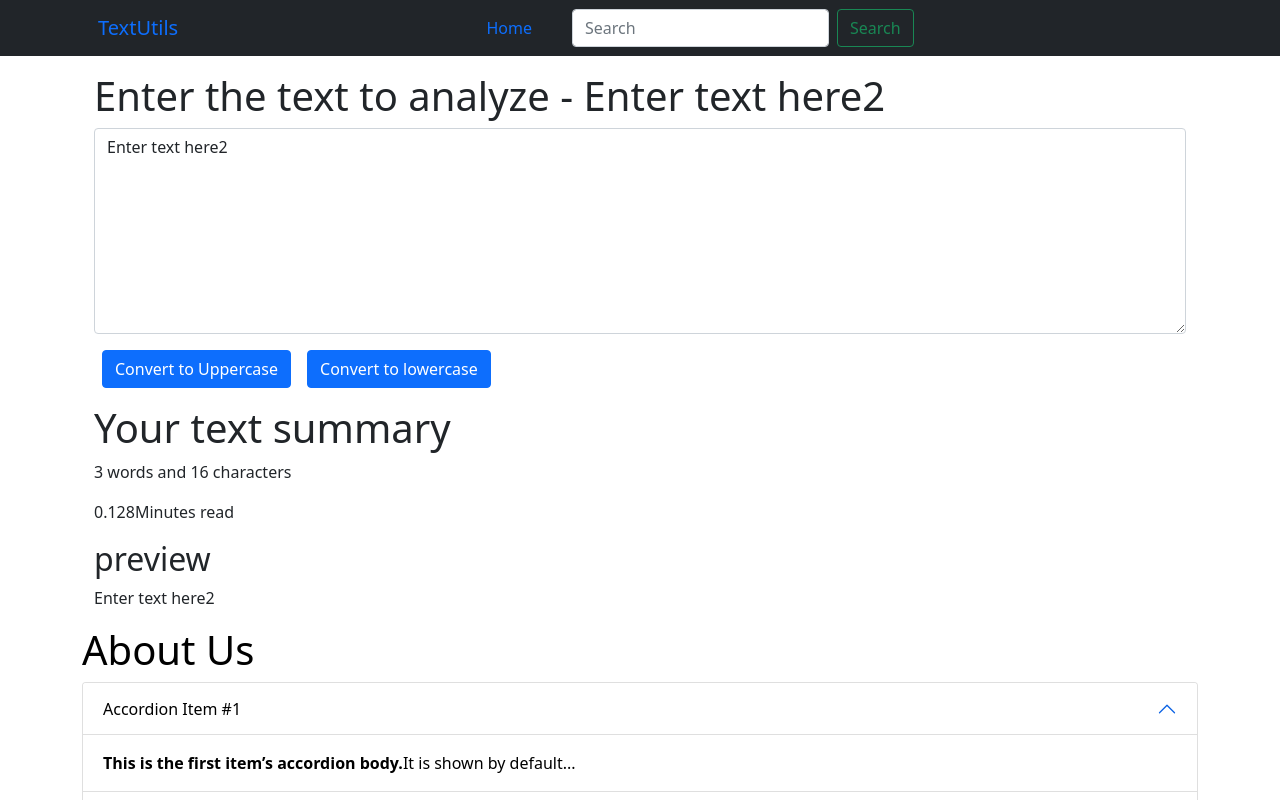
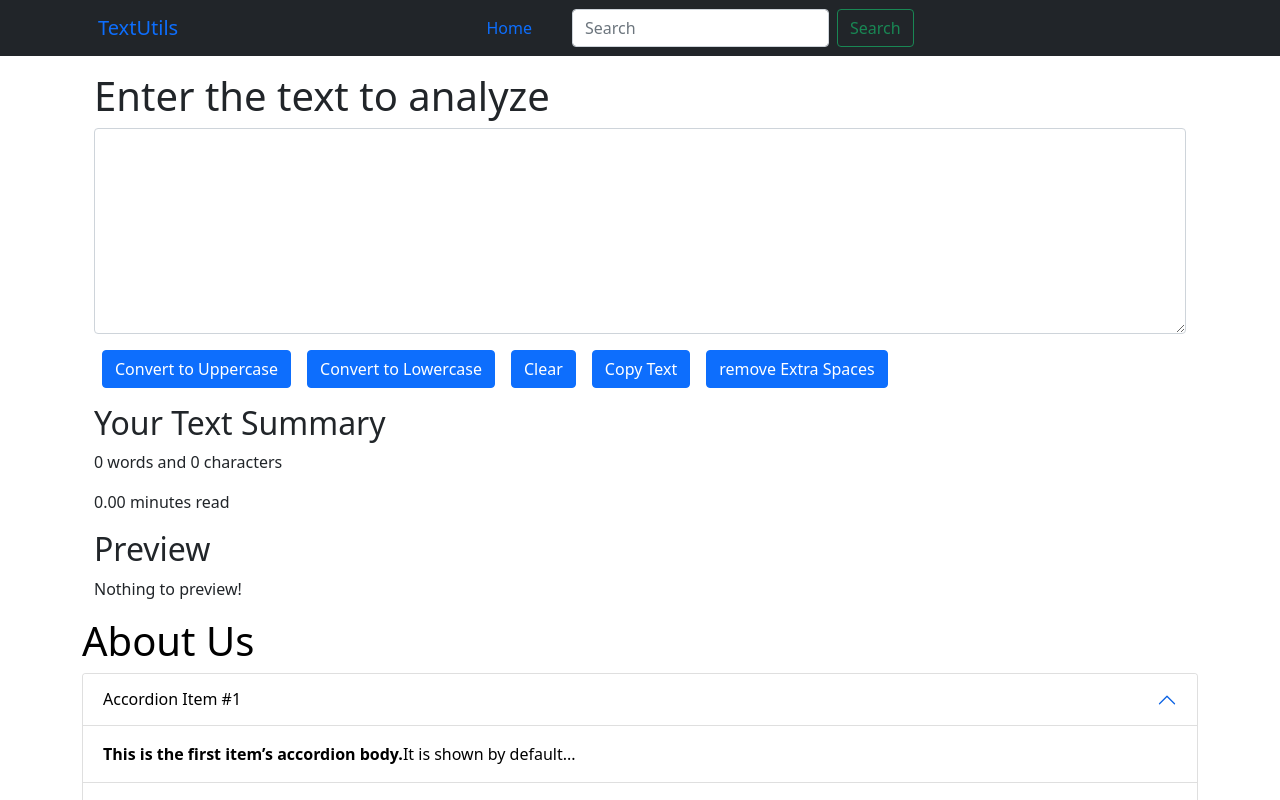
Before and after one commit to Rehanshahii109/codewithharry, a React (Vite) app in the folder prototypes/: page / in a window 1280 px wide. Shown: the top 800 px of the page. Built offline with nearby package versions, Linux system fonts and the light colour scheme.

Commit message:
add copy btn and remove extra space btn

```diff
--- a/prototypes/src/components/TextForm.jsx
+++ b/prototypes/src/components/TextForm.jsx
@@ -1,28 +1,43 @@
 import React, { useState } from 'react';
 
 export default function TextForm(props) {
-  const [text, setText] = useState("Enter text here2");
+  const [text, setText] = useState("");
 
   const handleUpClick = () => {
-    // console.log("Uppercase was clicked " + text);
-    let newText = text.toUpperCase();
-    setText(newText); // Only keep this
-  }
+    setText(text.toUpperCase());
+  };
+
   const handleLoClick = () => {
-    // console.log("Uppercase was clicked " + text);
-    let newText = text.toLowerCase();
-    setText(newText); // Only keep this
-  }
+    setText(text.toLowerCase());
+  };
+
+  const handleClearClick = () => {
+    setText("");
+  };
 
   const handleOnChange = (event) => {
-    // console.log("On change");
     setText(event.target.value);
-  }
+  };
+
+  const handleCopy = () => {
+    const textArea = document.getElementById("Mybox");
+    textArea.select();
+    navigator.clipboard.writeText(textArea.value);
+  };
+
+
+   const handleExtraSpaces = () => {
+    let newText = text.split(/[ ]+/);
+    setText(newText.join(" "));
+    };
+  const wordCount = text.trim() === "" ? 0 : text.trim().split(/\s+/).length;
+  const charCount = text.length;
+  const readingTime = (wordCount * 0.008).toFixed(2);
 
   return (
     <>
-    <div className='container'>
-      <h1>{props.heading} - {text}</h1>
+      <div className="container">
+        <h1>{props.heading}</h1>
         <div className="mb-3">
           <textarea
             className="form-control"
@@ -36,22 +51,25 @@ export default function TextForm(props) {
           Convert to Uppercase
         </button>
         <button className="btn btn-primary mx-2" onClick={handleLoClick}>
-        Convert to lowercase
+          Convert to Lowercase
+        </button>
+        <button className="btn btn-primary mx-2" onClick={handleClearClick}>
+          Clear
+        </button>
+        <button className="btn btn-primary mx-2" onClick={handleCopy}>
+          Copy Text
+        </button>
+        <button className="btn btn-primary mx-2" onClick={handleExtraSpaces}>
+          remove Extra Spaces
         </button>
       </div>
+
       <div className="container my-3">
-        <h1>Your text summary</h1>
-        {/* <p>{text.split('').length} words and {text.length}characters</p> */}
-        <p>{text.trim() === "" ? 0 : text.trim().split(/\s+/).length} words and {text.length} characters</p>
-      <p>{0.008 *text.split('').length }Minutes read</p>
-      <h2>preview</h2>
-      <p>{text}</p>
-        {/* Part	Purpose
-text.trim()	Remove unwanted leading/trailing spaces
-=== "" ? 0 :	Ensure blank text gives 0 words
-.split(/\s+/)	Split text by whitespace to count words accurately
-text.length	Count every character including space */}
-
+        <h2>Your Text Summary</h2>
+        <p>{wordCount} words and {charCount} characters</p>
+        <p>{readingTime} minutes read</p>
+        <h2>Preview</h2>
+        <p>{text.length > 0 ? text : "Nothing to preview!"}</p>
       </div>
     </>
   );
```
Lines whose indentation alone changed are shown as unchanged.
